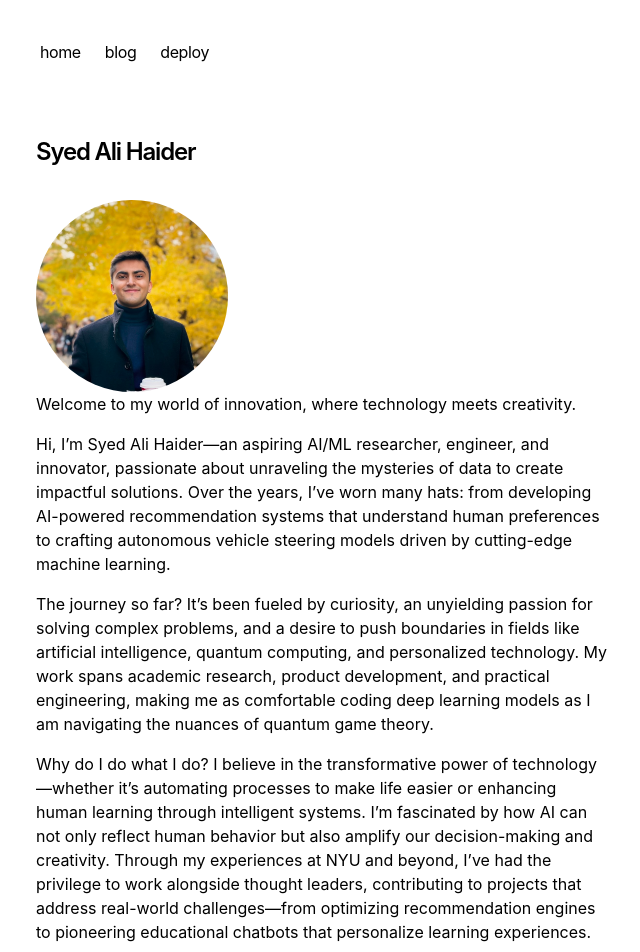
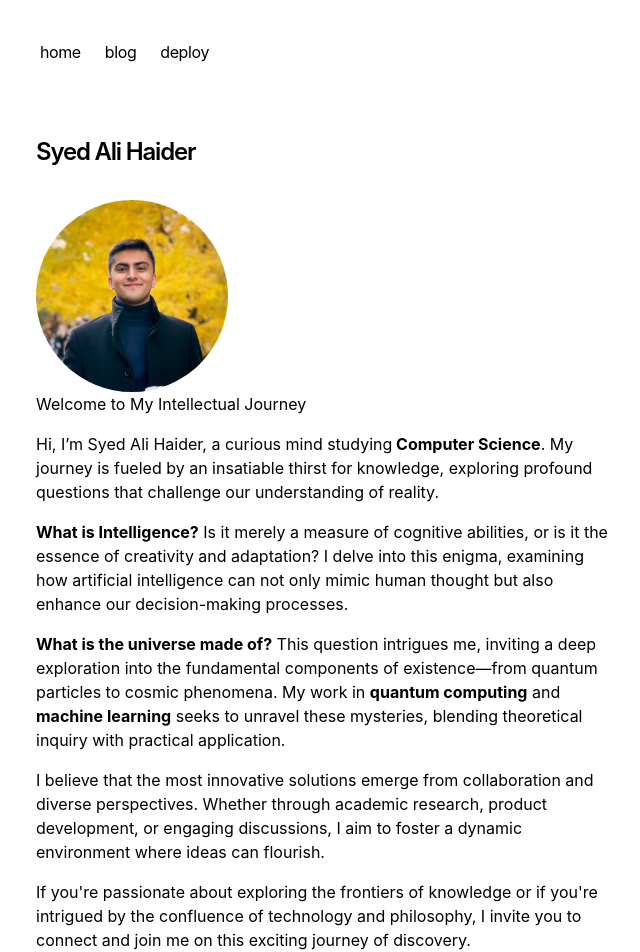
Before and after one commit to s-haider10/portfolio-blog, a Next.js app: page / in a window 1280 px wide. Shown: the top 952 px of the page, without its empty margins (316-956 px from the left). Built offline with nearby package versions, Linux system fonts and the light colour scheme.

Commit message:
Update 1.2
Info Update

```diff
--- a/app/page.tsx
+++ b/app/page.tsx
@@ -11,24 +11,42 @@ export default function Page() {
         src="/profile.jpg"
         alt="Profile Picture"
       />
+      <div>
+        <p className="mb-4">Welcome to My Intellectual Journey</p>
         <p className="mb-4">
-        {`Welcome to my world of innovation, where technology meets creativity.`}
+          Hi, I’m Syed Ali Haider, a curious mind studying
+          <strong> Computer Science</strong>. My journey is fueled by an
+          insatiable thirst for knowledge, exploring profound questions that
+          challenge our understanding of reality.
         </p>
         <p className="mb-4">
-        {`Hi, I’m Syed Ali Haider—an aspiring AI/ML researcher, engineer, and innovator, passionate about unraveling the mysteries of data to create impactful solutions. Over the years, I’ve worn many hats: from developing AI-powered recommendation systems that understand human preferences to crafting autonomous vehicle steering models driven by cutting-edge machine learning.`}
+          <strong>What is Intelligence?</strong> Is it merely a measure of
+          cognitive abilities, or is it the essence of creativity and
+          adaptation? I delve into this enigma, examining how artificial
+          intelligence can not only mimic human thought but also enhance our
+          decision-making processes.
         </p>
         <p className="mb-4">
-        {`The journey so far? It’s been fueled by curiosity, an unyielding passion for solving complex problems, and a desire to push boundaries in fields like artificial intelligence, quantum computing, and personalized technology. My work spans academic research, product development, and practical engineering, making me as comfortable coding deep learning models as I am navigating the nuances of quantum game theory.`}
+          <strong>What is the universe made of?</strong> This question intrigues
+          me, inviting a deep exploration into the fundamental components of
+          existence—from quantum particles to cosmic phenomena. My work in{" "}
+          <strong>quantum computing</strong> and{" "}
+          <strong>machine learning</strong> seeks to unravel these mysteries,
+          blending theoretical inquiry with practical application.
         </p>
         <p className="mb-4">
-        {`Why do I do what I do? I believe in the transformative power of technology—whether it’s automating processes to make life easier or enhancing human learning through intelligent systems. I’m fascinated by how AI can not only reflect human behavior but also amplify our decision-making and creativity. Through my experiences at NYU and beyond, I’ve had the privilege to work alongside thought leaders, contributing to projects that address real-world challenges—from optimizing recommendation engines to pioneering educational chatbots that personalize learning experiences.`}
+          I believe that the most innovative solutions emerge from collaboration
+          and diverse perspectives. Whether through academic research, product
+          development, or engaging discussions, I aim to foster a dynamic
+          environment where ideas can flourish.
         </p>
         <p className="mb-4">
-        {`What drives me? It’s the belief that the best solutions emerge from collaboration. Whether it’s leading teams in academic research or working at fast-paced startups, I strive to foster a creative, dynamic, and problem-solving culture that delivers results. And in every project, I see technology not as a tool but as a canvas—where algorithms and creativity merge to paint the future.`}
+          If you're passionate about exploring the frontiers of knowledge or if
+          you're intrigued by the confluence of technology and philosophy, I
+          invite you to connect and join me on this exciting journey of
+          discovery.
         </p>
-      <p className="mb-4">
-        {`So, whether you're a researcher exploring the frontier of AI, a company seeking innovation, or a fellow technologist eager to collaborate, I invite you to connect, explore my work, and join me on this journey of discovery.`}
-      </p>
+      </div>
 
       <div className="my-8">
         <BlogPosts />
```
Also changed, not shown: public/profile.jpg. Lines whose indentation alone changed are shown as unchanged.
